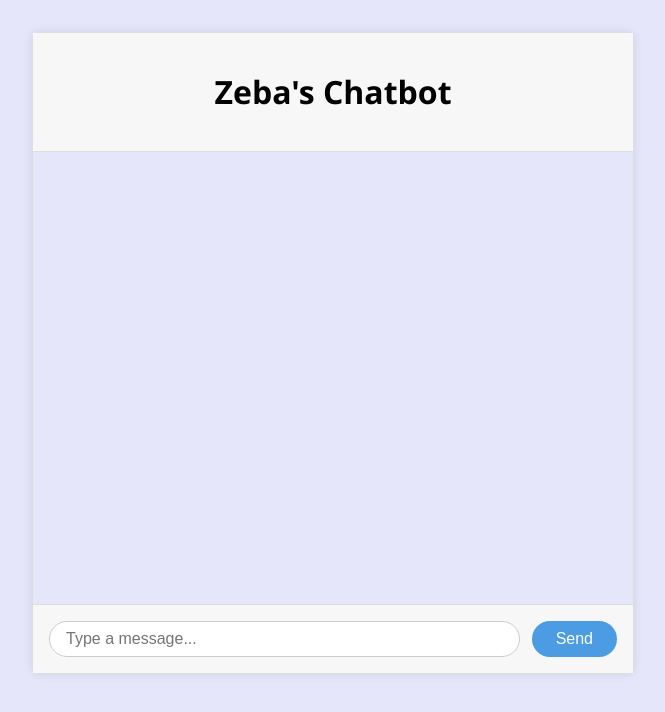
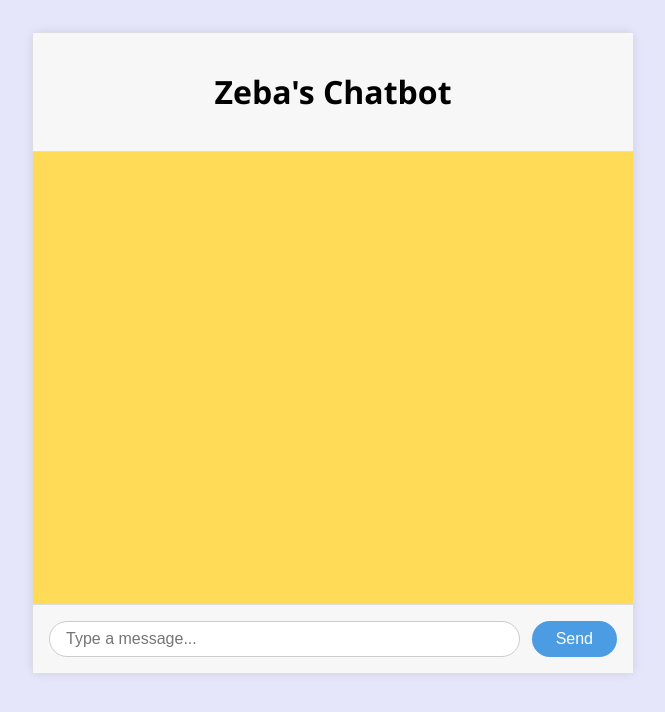
Before and after one commit to zebaAkther/Hosted_App_LLM_Bot, a React (Create React App) app: page / in a window 1280 px wide. Shown: the top 712 px of the page, without its empty margins (307-972 px from the left). Built offline with nearby package versions, Linux system fonts and the light colour scheme.

Commit message:
Update App.js

```diff
--- a/src/App.js
+++ b/src/App.js
@@ -121,7 +121,7 @@ const styles = {
     display: "flex",
     flexDirection: "column",
     gap: 12,
-    backgroundColor: "#E6E6FA",
+    backgroundColor: "#FFDB58",
   },
   message: {
     maxWidth: "70%",
```
